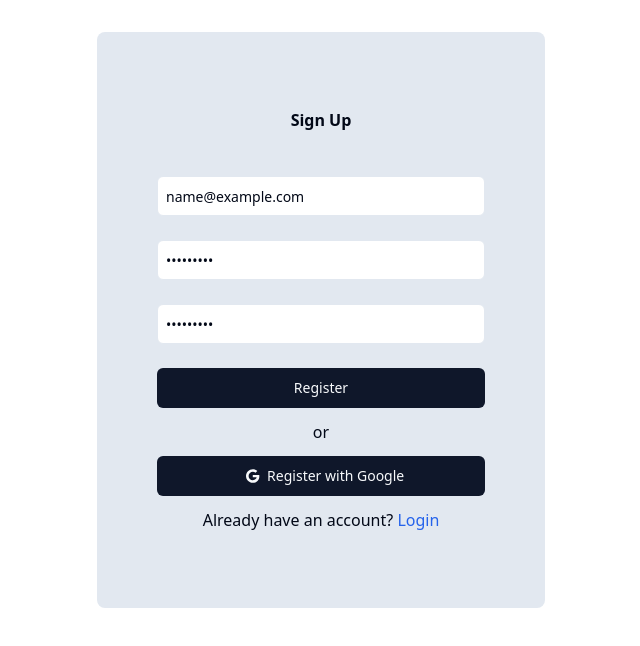
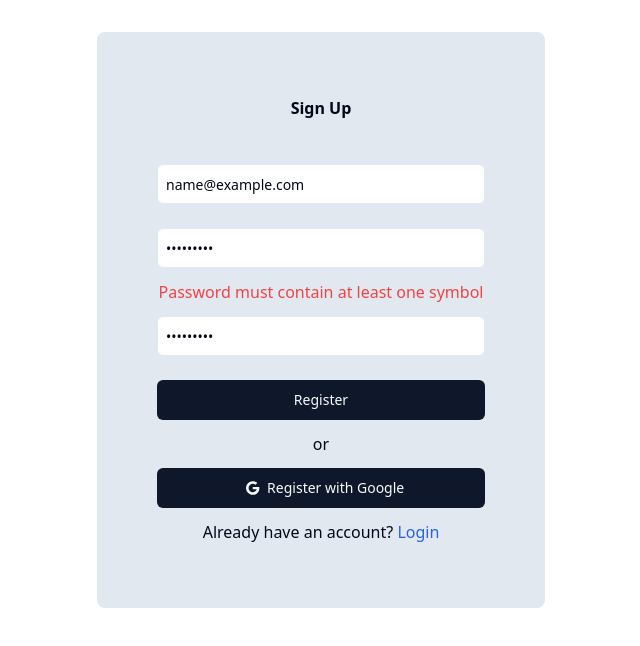
Before and after one commit to KarRzu/Expense-tracker, a React (Vite) app: page /signAppForm in a window 1280 px wide. Both pictures are taken after typing "name@example.com", "Sample123", "Sample123" into the empty fields and a click on the button "Register". Shown: the top 646 px of the page, without its empty margins (319-959 px from the left). Built offline with nearby package versions, Linux system fonts and the light colour scheme; no server answers.

Commit message:
feat: add validation

```diff
--- a/package.json
+++ b/package.json
@@ -28,7 +28,8 @@
     "react-router-dom": "^6.23.1",
     "react-toastify": "^10.0.5",
     "tailwind-merge": "^2.3.0",
-    "tailwindcss-animate": "^1.0.7"
+    "tailwindcss-animate": "^1.0.7",
+    "yup": "^1.4.0"
   },
   "devDependencies": {
     "@types/node": "^20.14.5",
--- a/src/components/ui/SignAppForm.tsx
+++ b/src/components/ui/SignAppForm.tsx
@@ -7,6 +7,8 @@ import { Form } from "./Form";
 import { FormEvent, useContext, useState } from "react";
 import { AuthContext } from "@/auth/AuthProvider";
 import { getFirestore, doc, setDoc } from "firebase/firestore";
+import * as Yup from "yup";
+import { toast } from "react-toastify";
 
 export function SignAppForm() {
   const { createUser } = useContext(AuthContext);
@@ -14,8 +16,27 @@ export function SignAppForm() {
   const [password, setPassword] = useState("");
   const [confirmPassword, setConfirmPassword] = useState("");
 
+  const [errors, setErrors] = useState<{ [key: string]: string }>({});
+
+  const UserSchema = Yup.object().shape({
+    email: Yup.string().email().required("Email is required"),
+    password: Yup.string()
+      .required("Password is required")
+      .min(8, "Password must be at least 8 characters")
+      .max(10)
+      .matches(
+        /[!@#$%^&*(),.?":{}|<>]/,
+        "Password must contain at least one symbol"
+      ),
+    confirmPassword: Yup.string()
+      .oneOf([Yup.ref("password")], "Password must match")
+      .required("Confirm password is required"),
+  });
+
   const handleRegister = async (e: FormEvent<HTMLFormElement>) => {
     e.preventDefault();
+
+    const formData = { email, password, confirmPassword };
 
     if (password !== confirmPassword) {
       console.log("Passwords do not match");
@@ -23,6 +44,9 @@ export function SignAppForm() {
     }
 
     try {
+      await UserSchema.validate(formData, { abortEarly: false });
+      console.log("Form submitted", formData);
+
       const userCredential = await createUser(email, password); //wywołanie funkcji createUser
       console.log(userCredential.user); //Zwracany jest obiekt, który zawiera informacje o nowo utworzonym użytkowniku
 
@@ -36,7 +60,19 @@ export function SignAppForm() {
       setPassword("");
       setConfirmPassword("");
     } catch (error) {
-      console.log(error);
+      if (error instanceof Yup.ValidationError) {
+        const newError: { [key: string]: string } = {};
+
+        error.inner.forEach((err) => {
+          if (err.path) {
+            newError[err.path] = err.message;
+          }
+        });
+
+        setErrors(newError);
+      } else {
+        toast.error("Error logging in", { position: "bottom-center" });
+      }
     }
   };
 
@@ -53,6 +89,7 @@ export function SignAppForm() {
             value={email}
             onChange={(e) => setEmail(e.target.value)}
           />
+          {errors.email && <p className="text-red-500">{errors.email}</p>}
 
           <Input
             type="password"
@@ -61,6 +98,7 @@ export function SignAppForm() {
             value={password}
             onChange={(e) => setPassword(e.target.value)}
           />
+          {errors.password && <p className="text-red-500">{errors.password}</p>}
 
           <Input
             type="password"
@@ -69,6 +107,9 @@ export function SignAppForm() {
             value={confirmPassword}
             onChange={(e) => setConfirmPassword(e.target.value)}
           />
+          {errors.confirmPassword && (
+            <p className="text-red-500">{errors.confirmPassword}</p>
+          )}
           <Button className="m-3" type="submit">
             Register
           </Button>
--- a/src/components/ui/SignInForm.tsx
+++ b/src/components/ui/SignInForm.tsx
@@ -8,6 +8,7 @@ import { FormEvent, useContext, useState } from "react";
 import { AuthContext } from "@/auth/AuthProvider";
 import { toast } from "react-toastify";
 import { useNavigate } from "react-router-dom";
+import * as Yup from "yup";
 
 export function SignInForm() {
   const navigate = useNavigate();
@@ -16,18 +17,48 @@ export function SignInForm() {
   const [email, setEmail] = useState("");
   const [password, setPassword] = useState("");
 
+  const [errors, setErrors] = useState<{ [key: string]: string }>({});
+
+  const UserSchema = Yup.object().shape({
+    email: Yup.string().email().required("Email is required"),
+    password: Yup.string()
+      .required("Password is required")
+      .min(8, "Password must be at least 8 characters")
+      .max(10)
+      .matches(
+        /[!@#$%^&*(),.?":{}|<>]/,
+        "Password must contain at least one symbol"
+      ),
+  });
+
   const handleSubmit = async (e: FormEvent<HTMLFormElement>) => {
     e.preventDefault();
 
+    const formData = { email, password };
+
     try {
+      await UserSchema.validate(formData, { abortEarly: false });
+      console.log("Form submitted", formData);
+
       const userCredential = await loginUser(email, password); //wywołanie funkcji loginUser
       console.log(userCredential.user);
       console.log("User logged in Successfully!");
       navigate("/src/components/ui/Profile.tsx");
       toast.success("User logged in Successfully!", { position: "top-center" });
     } catch (error) {
-      console.log(error);
-      toast.error("Error logging in", { position: "bottom-center" });
+      if (error instanceof Yup.ValidationError) {
+        const newError: { [key: string]: string } = {};
+
+        error.inner.forEach((err) => {
+          if (err.path) {
+            newError[err.path] = err.message;
+          }
+        });
+
+        setErrors(newError);
+      } else {
+        toast.error("Error logging in", { position: "bottom-center" });
+      }
     }
   };
 
@@ -43,6 +74,7 @@ export function SignInForm() {
             value={email}
             onChange={(e) => setEmail(e.target.value)}
           />
+          {errors.email && <p className="text-red-500">{errors.email}</p>}
           <Input
             type="password"
             id="password"
@@ -50,6 +82,7 @@ export function SignInForm() {
             value={password}
             onChange={(e) => setPassword(e.target.value)}
           />
+          {errors.password && <p className="text-red-500">{errors.password}</p>}
           <Button className="m-3" type="submit">
             Login
           </Button>
```
Also changed, not shown: 1 other file (tests, documents, lock files or other folders).
